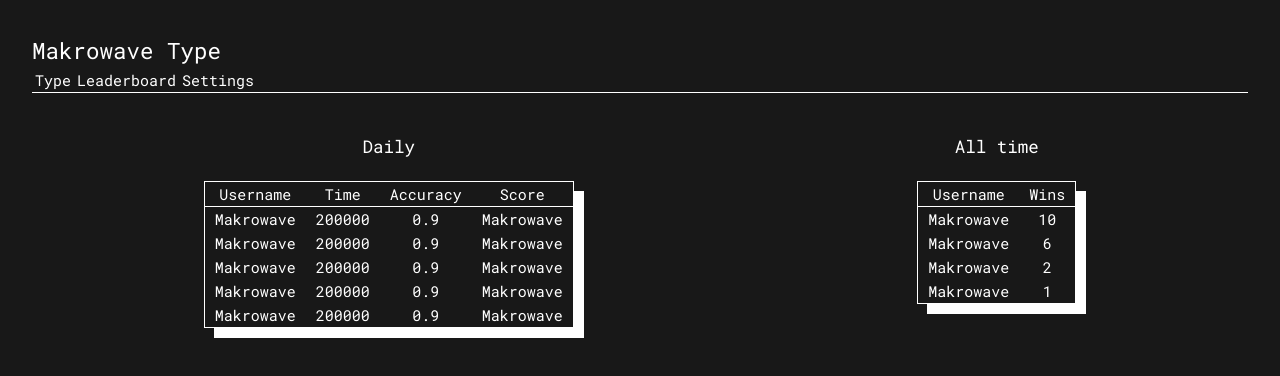
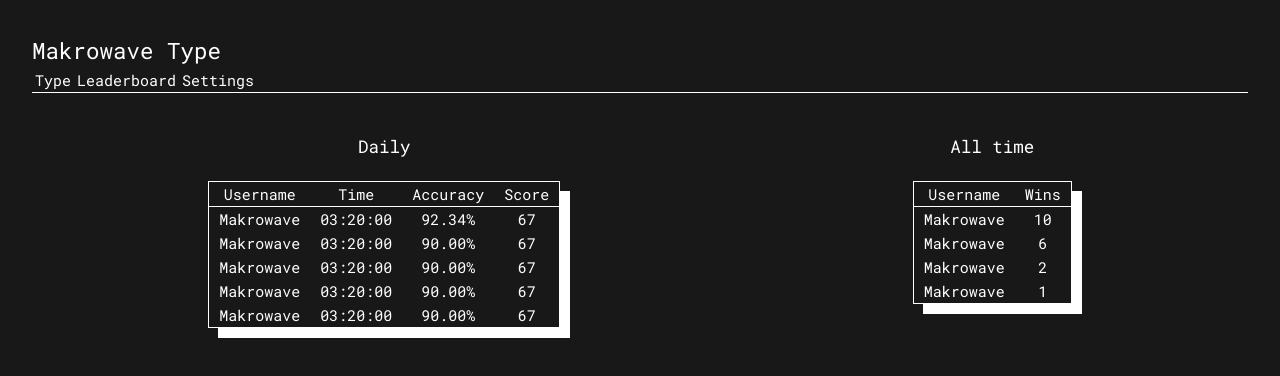
Before and after one commit to Makrowave/Makrowave-Type, a Vue app: page /leaderboard in a window 1280 px wide. Shown: the top 376 px of the page. Built offline with nearby package versions, Linux system fonts and the light colour scheme.

Commit message:
refactor: different time and accuracy display in daily table

```diff
--- a/src/components/Metrics.vue
+++ b/src/components/Metrics.vue
@@ -10,6 +10,7 @@ const { time, length, wordCount, completedWords, mistakes } = defineProps<{
 }>()
 
 const wpm = computed((): number => {
+  console.log(time)
   return time === 0 || completedWords === 0 ? 0 : Math.floor((completedWords / time) * 60 * 1000)
 })
 const accuracy = computed((): number => {
--- a/src/components/dailyscoreboard.vue
+++ b/src/components/dailyscoreboard.vue
@@ -1,8 +1,20 @@
 <script setup lang="ts">
 import { useThemeStore } from '@/stores/theme';
 
-const props = defineProps<{ scores: Array<{ id: number, username: string, time: number, accuracy: number }> }>()
+const props = defineProps<{ scores: Array<{ id: number, username: string, time: number, accuracy: number, score: number }> }>()
 const theme = useThemeStore()
+
+
+const timeToString = (time: number) => {
+  const min = Math.floor(time / 60000)
+    .toString()
+    .padStart(2, '0')
+  const sec = (Math.floor(time / 1000) % 60).toString().padStart(2, '0')
+  const mil = Math.floor((time % 1000) / 10)
+    .toString()
+    .padStart(2, '0')
+  return `${min}:${sec}:${mil}`
+}
 </script>
 <template>
   <div class="wrapper">
@@ -19,9 +31,9 @@ const theme = useThemeStore()
       <tbody>
         <tr v-for=" score in props.scores" :key="score.id">
           <td>{{ score.username }}</td>
-          <td>{{ score.time }}</td>
-          <td>{{ score.accuracy }}</td>
-          <td>{{ score.username }}</td>
+          <td>{{ timeToString(score.time) }}</td>
+          <td>{{ (score.accuracy * 100).toPrecision(4) }}%</td>
+          <td>{{ score.score }}</td>
         </tr>
       </tbody>
     </table>
--- a/src/routes/LeaderboardPage.vue
+++ b/src/routes/LeaderboardPage.vue
@@ -2,11 +2,11 @@
 import DailyScoreboard from '@/components/dailyscoreboard.vue';
 import AllTimeScoreboard from '@/components/alltimescoreboard.vue'
 const dailyScores = [
-  { id: 1, username: "Makrowave", time: 200000, accuracy: 0.9 },
-  { id: 2, username: "Makrowave", time: 200000, accuracy: 0.9 },
-  { id: 3, username: "Makrowave", time: 200000, accuracy: 0.9 },
-  { id: 4, username: "Makrowave", time: 200000, accuracy: 0.9 },
-  { id: 5, username: "Makrowave", time: 200000, accuracy: 0.9 }
+  { id: 1, username: "Makrowave", time: 200000, accuracy: 0.9234, score: 67 },
+  { id: 2, username: "Makrowave", time: 200000, accuracy: 0.9, score: 67 },
+  { id: 3, username: "Makrowave", time: 200000, accuracy: 0.9, score: 67 },
+  { id: 4, username: "Makrowave", time: 200000, accuracy: 0.9, score: 67 },
+  { id: 5, username: "Makrowave", time: 200000, accuracy: 0.9, score: 67 }
 ]
 
 const allTimeScores = [
```
